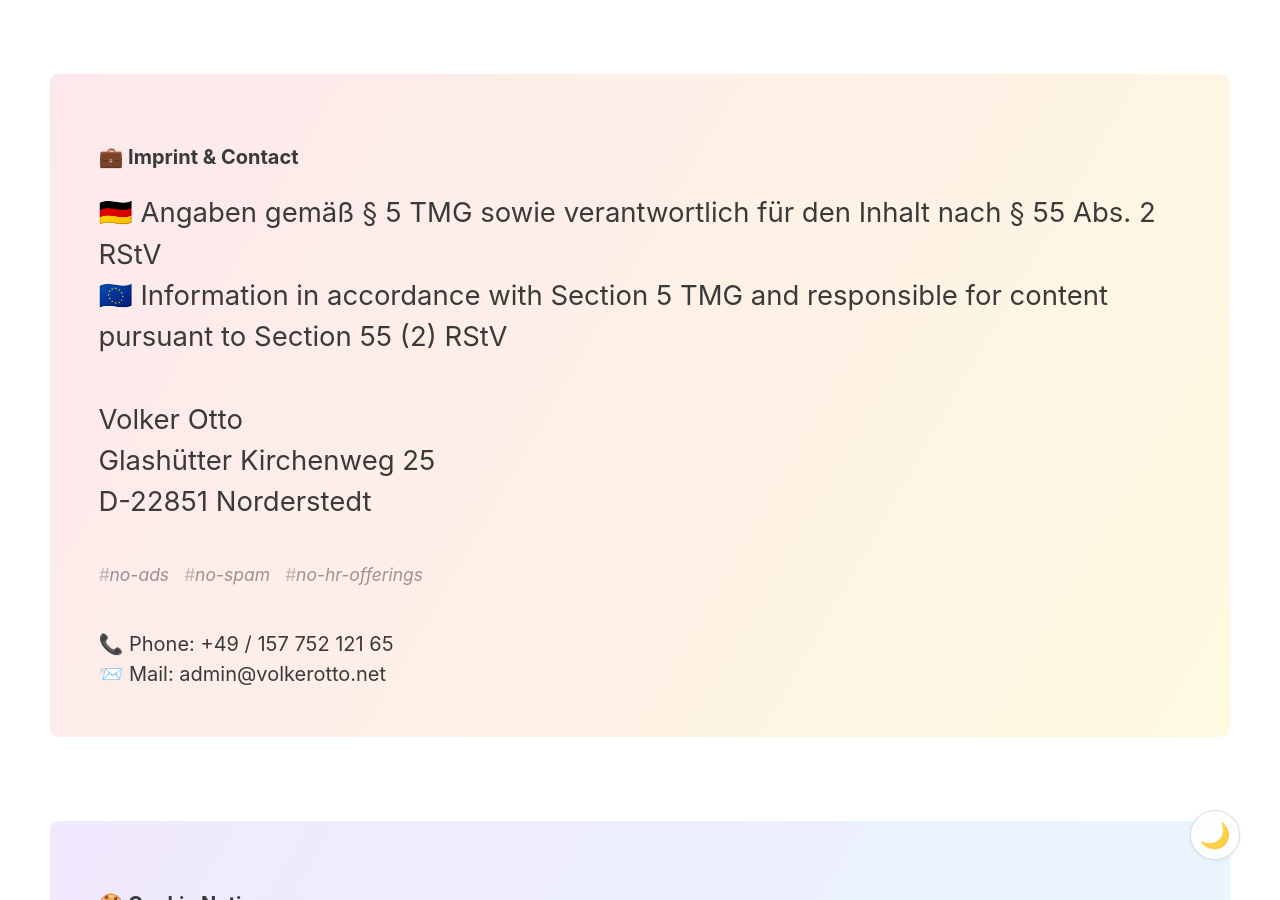
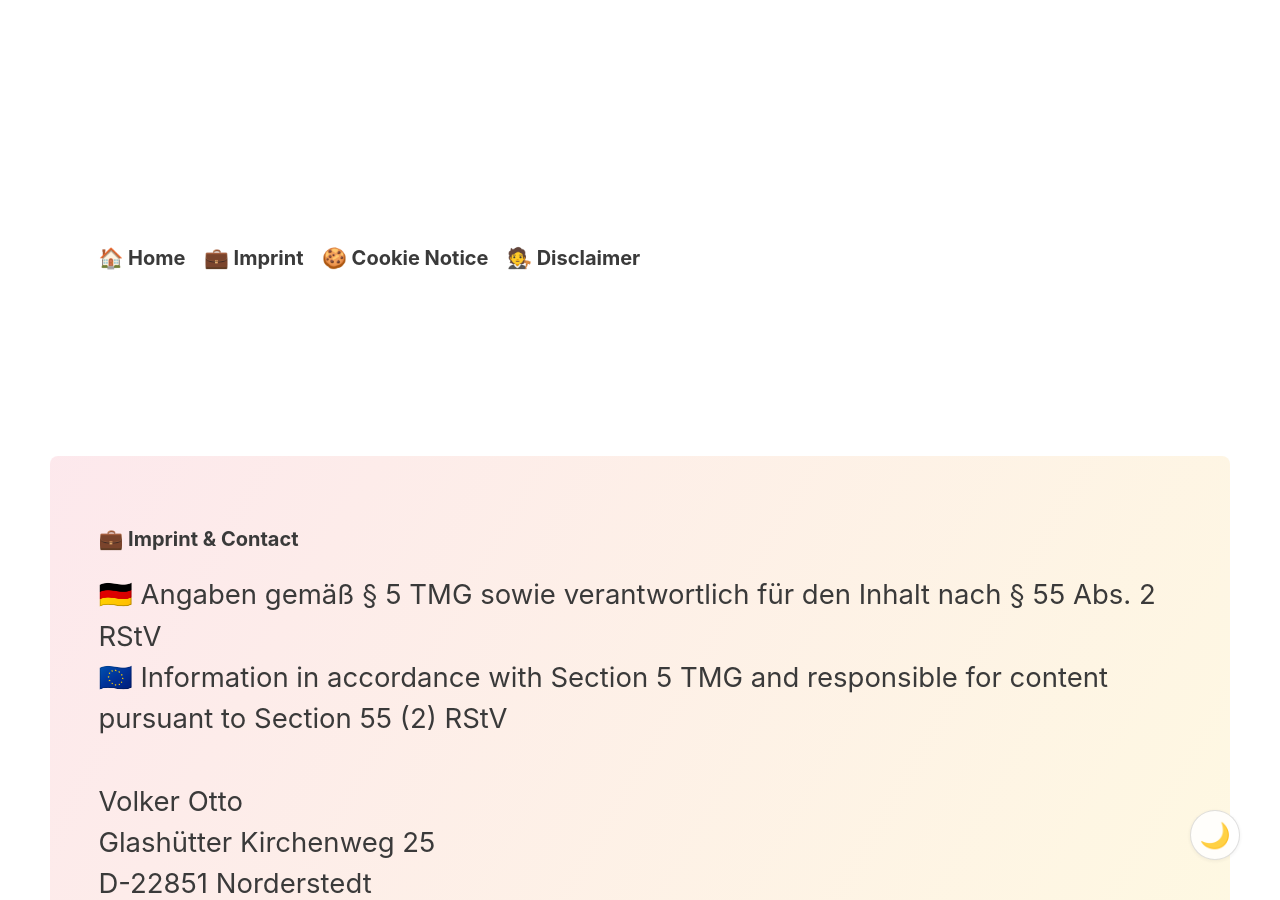
Before and after one commit to l4ci/l4ci.github.io, a Jekyll site: the page built from imprint/index.html, in a window 1280 px wide and 900 px high. Built offline with Jekyll 4.4.1, drawn with Linux system fonts in a browser that asks for light colours; some of the changed text lies outside the part shown.

Commit message:
feat: enhance imprint page with navigation and anti-spam
- Add header navigation with section jump links and home link
- Apply consistent button styling to all links (social-links class)
- Improve anti-spam measures for contact data:
  * Add JavaScript email obfuscation
  * Insert hidden spam-trap text with aria-hidden
  * Use HTML entities for @ symbol
  * Add fake postal codes and bot triggers

Navigation improves UX, anti-spam protects from automated harvesting
while maintaining accessibility.

Co-Authored-By: Claude Sonnet 4.5 <noreply@anthropic.com>

```diff
--- a/imprint/index.html
+++ b/imprint/index.html
@@ -3,6 +3,19 @@ layout: default
 title: Imprint
 noindex: true
 ---
+<header class="header">
+  <div class="container">
+    <nav aria-label="Page navigation">
+      <ul>
+        <li><a href="/" title="Go to homepage">🏠 Home</a></li>
+        <li><a href="#impressum" title="Jump to Imprint section">💼 Imprint</a></li>
+        <li><a href="#cookie-notice" title="Jump to Cookie Notice">🍪 Cookie Notice</a></li>
+        <li><a href="#disclaimer" title="Jump to Disclaimer">🧑‍⚖️ Disclaimer</a></li>
+      </ul>
+    </nav>
+  </div>
+</header>
+
 <section class="section" id="impressum">
   <div class="container">
     <h2 class="section__label">💼 Imprint & Contact</h2>
@@ -12,9 +25,9 @@ noindex: true
       <p>🇪🇺 Information in accordance with Section 5 TMG and responsible for content pursuant to Section 55 (2) RStV</p>
       <p>&nbsp;</p>
       <p>
-        Volker Otto<br>
-        Glashütter <span style="display:none;pointer-events: none;">please-no-post</span>Kirchenweg 25<br>
-        D-22851<span style="display:none;pointer-events: none;">32</span> Norderstedt<br>
+        Volker<span style="display:none;" aria-hidden="true">-spam-</span> Otto<br>
+        Glas<span style="display:none;" aria-hidden="true">bot</span>hütter <span style="display:none;pointer-events: none;" aria-hidden="true">please-no-post</span>Kirchen<span style="display:none;" aria-hidden="true">str</span>weg 25<br>
+        D-<span style="display:none;" aria-hidden="true">99999-</span>22851<span style="display:none;pointer-events: none;" aria-hidden="true">32</span> Norder<span style="display:none;" aria-hidden="true">bot</span>stedt<br>
       </p>
     </div>
 
@@ -24,10 +37,10 @@ noindex: true
       <li>no-hr-offerings</li>
     </ul>
 
-    <nav class="links">
+    <nav class="social-links">
       <ul>
-        <li>📞 Phone: +49 / 157 75<span style="display:none;pointer-events: none;">22813</span>2 121 65</li>
-        <li>📨 Mail: <a href="mailto:admin@volkerotto.net">admin@volker<span style="display:none;pointer-events: none;">no-here-</span>otto.net</a></li>
+        <li>📞 Phone: +49<span style="display:none;" aria-hidden="true">-spam-</span> / 157<span style="display:none;" aria-hidden="true">000</span> 75<span style="display:none;pointer-events: none;" aria-hidden="true">22813</span>2 121<span style="display:none;" aria-hidden="true">-no-</span> 65</li>
+        <li>📨 Mail: <a href="#" onclick="location.href='mai'+'lto:'+'adm'+'in@'+'volk'+'er'+'otto'+'.net';return false;">admin&#64;volker<span style="display:none;pointer-events: none;" aria-hidden="true">no-here-</span>otto<span style="display:none;" aria-hidden="true">.spam</span>.net</a></li>
       </ul>
     </nav>
     <div class="section__bg section__bg--blue"></div>
@@ -50,7 +63,7 @@ noindex: true
       <li>no-bullshit</li>
     </ul>
 
-    <nav class="links">
+    <nav class="social-links">
       <ul>
         <li><a href="/">⬅️ Bring me home</a></li>
       </ul>
@@ -78,7 +91,7 @@ noindex: true
       <li>imprint</li>
     </ul>
 
-    <nav class="links">
+    <nav class="social-links">
       <ul>
         <li><a href="/">⬅️ Bring me home</a></li>
       </ul>
```
